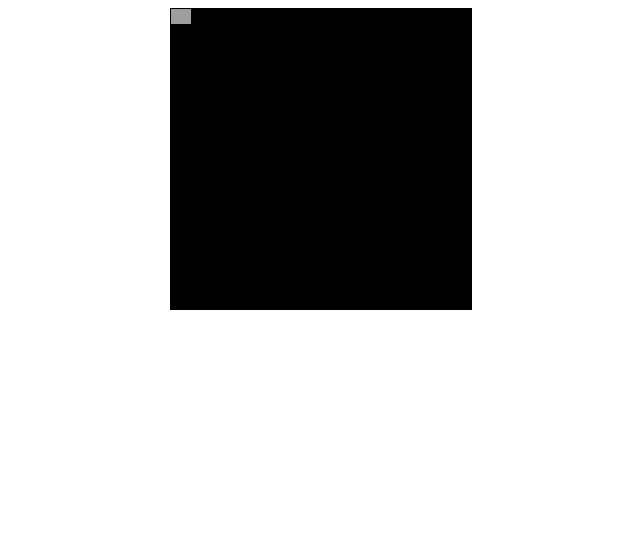
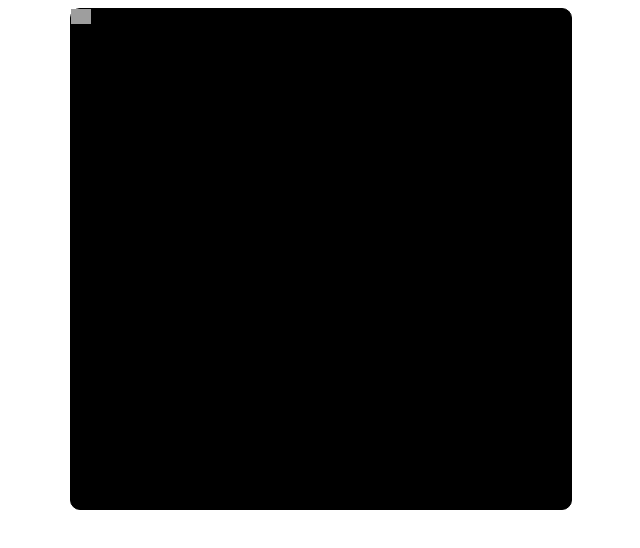
Before and after one commit to JordiZ1234/ejerciciosjavascript, a plain HTML site: page ejercicio3.html in a window 1280 px wide. Shown: the whole page, without its empty margins (319-959 px from the left). Drawn offline with Linux system fonts and the light colour scheme; grey boxes are pictures that could not be loaded.

Commit message:
Update dimensions of the relative container in ejercicio3.html

```diff
--- a/ejercicio3.html
+++ b/ejercicio3.html
@@ -15,9 +15,10 @@
         .relative{
             position: relative;
             border: 1px solid black;
-            width: 300px;
-            height: 300px;
+            width: 500px;
+            height: 500px;
             background-color: black;
+            border-radius: 10px;
         }
         .main{
             display: flex;
```
